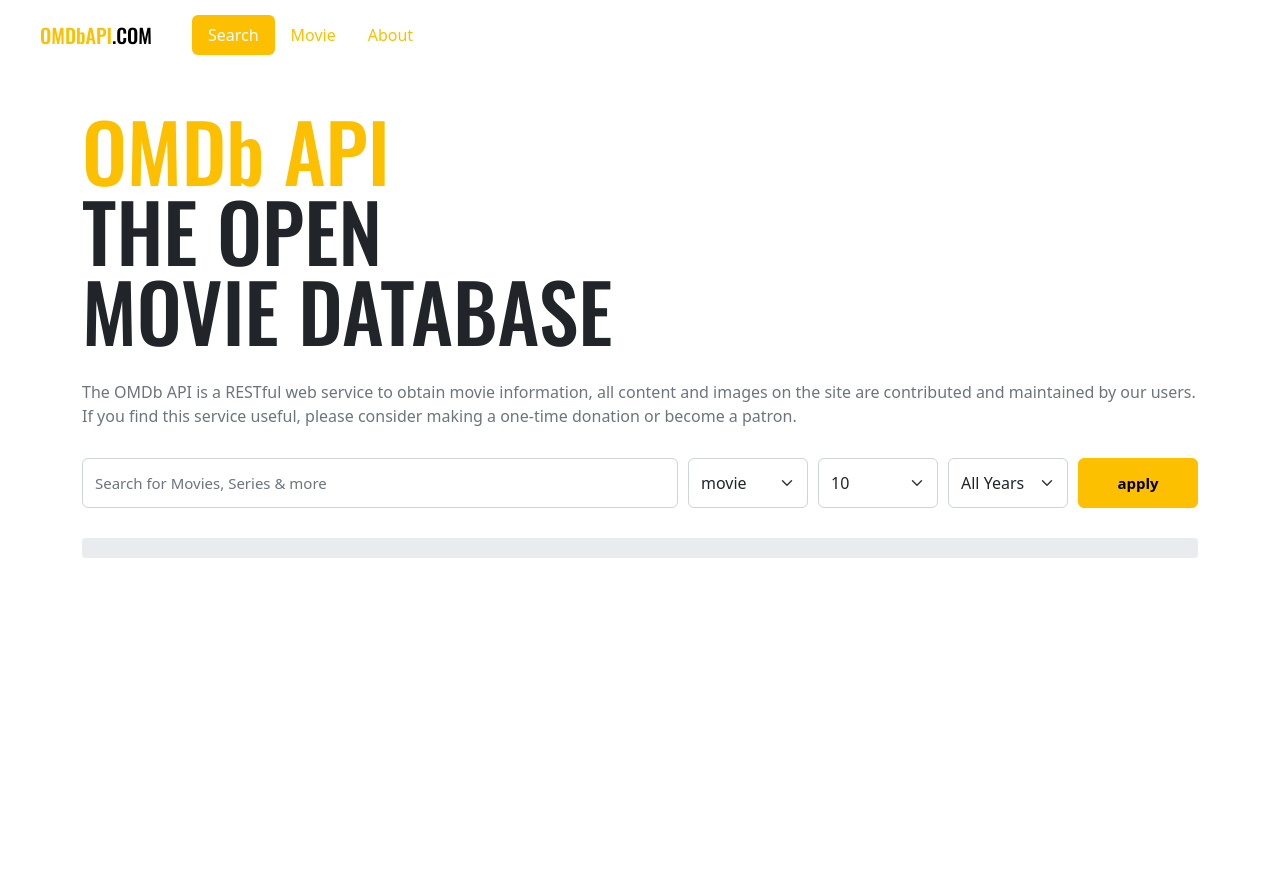
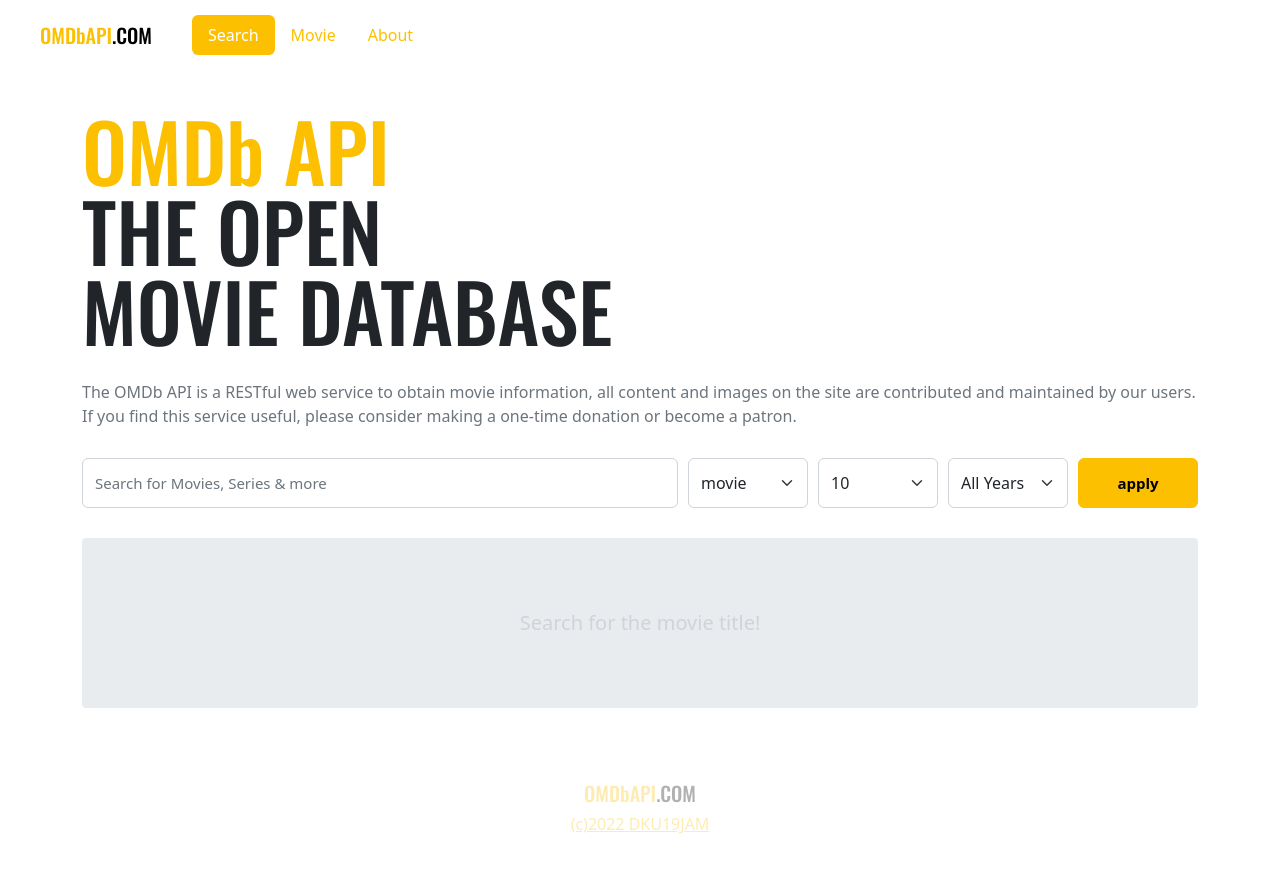
Before and after one commit to dku19jam/vue3-movie-app, a Vue app: page /#/ in a window 1280 px wide. Shown: the top 872 px of the page. Before the commit the page ends 800 px from the top, so only its background shows below. Built offline with nearby package versions, Linux system fonts and the light colour scheme.

Commit message:
Footer, 영화 상세 페이지 정보 가져오기

```diff
--- a/package.json
+++ b/package.json
@@ -48,6 +48,7 @@
 		"bootstrap": "^5.2.0",
 		"lodash": "^4.17.21",
 		"node-fetch": "^2.6.1",
+		"url": "^0.11.0",
 		"vue": "^3.2.36",
 		"vue-router": "^4.1.3",
 		"vuex": "^4.0.2"
--- a/src/App.vue
+++ b/src/App.vue
@@ -1,13 +1,17 @@
 <template lang="">
   <Header> </Header>
   <RouterView></RouterView>
+  <Footer></Footer>
 </template>
 
 <script>
 import Header from "~/components/Header";
+import Footer from "~/components/Footer";
+
 export default {
   components: {
     Header,
+    Footer,
   },
 };
 </script>
--- /dev/null
+++ b/src/components/Footer.vue
@@ -0,0 +1,31 @@
+<template>
+  <footer>
+    <Logo/>
+      <a href="https://github.com/dku19jam" target="_blank">
+        (c){{ new Date().getFullYear() }} DKU19JAM
+      </a>
+  </footer>
+</template>
+
+<script>
+import Logo from "~/components/Logo";
+
+export default {
+  name: "Footer",
+  components: {
+    Logo,
+  },
+};
+</script>
+
+<style lang="scss" scoped>
+footer {
+  padding: 70px 0;
+  text-align: center;
+  opacity: .3;
+  .logo {
+    display: block;
+    margin-bottom: 4px;
+  }
+}
+</style>
--- a/src/components/Header.vue
+++ b/src/components/Header.vue
@@ -26,7 +26,7 @@
         },
         {
           name: "Movie",
-          href: "/movie",
+          href: "/movie/tt4520988",
         },
         {
           name: "About",
--- a/src/components/MovieList.vue
+++ b/src/components/MovieList.vue
@@ -1,8 +1,9 @@
 <template>
   <div class="container">
-    <div class="inner">
-      <div class="message">{{ message }}</div>
-      <div class="movies">
+    <div :class="{ 'no-result': !movies.length }" class="inner">
+      <div v-if="loading" class="spinner-border text-primary"></div>
+      <div v-if="message" class="message">{{ message }}</div>
+      <div v-else class="movies">
         <MovieItem
           v-for="movie in movies"
           :key="movie.imdbID"
@@ -28,6 +29,9 @@
     message() {
       return this.$store.state.movie.message;
     },
+    loading(){
+      return this.$store.state.movie.loading;
+    }
   },
 };
 </script>
@@ -41,6 +45,14 @@
     background-color: $gray-200;
     padding: 10px 0;
     border-radius: 4px;
+    text-align: center;
+    &.no-result {
+      padding: 70px 0;
+    }
+  }
+  .message {
+    color: $gray-400;
+    font-size: 20px;
   }
   .movies {
     display: flex;
--- a/src/routes/Movie.vue
+++ b/src/routes/Movie.vue
@@ -1,7 +1,67 @@
-<template lang="">
-  <h1>Movie</h1>
+<template lang="html">
+  <div class="container">
+    <div class="skeletons">
+      <div class="skeleton poster"></div>
+      <div class="specs">
+        <div class="skeleton title"></div>
+        <div class="skeleton spec"></div>
+        <div class="skeleton plot"></div>
+        <div class="skeleton etc"></div>
+        <div class="skeleton etc"></div>
+        <div class="skeleton etc"></div>
+      </div>
+    </div>
+  </div>
 </template>
 <script>
-export default {};
+export default {
+  created() {
+    console.log(this.$route);
+    this.$store.dispatch("movie/searchMovieWithId", {
+      id: this.$route.params.id,
+    });
+  },
+};
 </script>
-<style lang=""></style>
+<style lang="scss" scoped>
+@import "~/scss/main";
+
+.container {
+  padding-top: 40px;
+}
+.skeletons {
+  display: flex;
+  .poster {
+    flex-shrink: 0;
+    width: 500px;
+    height: 500px * 3 /2;
+    margin-right: 70px;
+  }
+  .specs {
+    flex-grow: 1;
+  }
+  .skeleton {
+    border-radius: 10px;
+    background-color: $gray-200;
+    &.title {
+      width: 80%;
+      height: 70px;
+    }
+    &.spec {
+      width: 60%;
+      height: 30px;
+      margin-top: 20px;
+    }
+    &.plot {
+      width: 100%;
+      height: 250px;
+      margin-top: 20px;
+    }
+    &.etc {
+      width: 50%;
+      height: 50px;
+      margin-top: 20px;
+    }
+  }
+}
+</style>
--- a/src/routes/index.js
+++ b/src/routes/index.js
@@ -11,7 +11,7 @@
 			component: Home,
 		},
 		{
-			path: '/movie',
+			path: '/movie/:id',
 			component: Movie,
 		},
 		{
--- a/src/store/movie.js
+++ b/src/store/movie.js
@@ -1,12 +1,13 @@
 import axios from "axios";
-import _uniqBy from 'lodash/uniqBy'
+import _uniqBy from "lodash/uniqBy";
 
 export default {
   namespaced: "true",
   state: () => ({
     movies: [],
-    message: "",
+    message: "Search for the movie title!",
     loading: false,
+    theMovie: {}
   }),
   getters: {},
   mutations: {
@@ -22,6 +23,11 @@
   },
   actions: {
     async searchMovies({ state, commit }, payload) {
+      if (state.loading) return;
+      commit("updateState", {
+        message: "",
+        loading: true,
+      });
       try {
         const res = await _fetchMovie({
           ...payload,
@@ -29,8 +35,7 @@
         });
         const { Search, totalResults } = res.data;
         commit("updateState", {
-          movies: _uniqBy(Search, 'imdbID'),
-
+          movies: _uniqBy(Search, "imdbID"),
         });
 
         const total = parseInt(totalResults, 10);
@@ -39,42 +44,71 @@
         //추가 요청 전송
         if (pageLength > 1) {
           for (let page = 2; page <= pageLength; page += 1) {
-            if (page > payload.number / 10) break
+            if (page > payload.number / 10) break;
             const res = await _fetchMovie({
               ...payload,
-              page:page
+              page: page,
             });
             const { Search } = res.data;
             commit("updateState", {
-              movies: [...state.movies, ..._uniqBy(Search, 'imdbID')],
+              movies: [...state.movies, ..._uniqBy(Search, "imdbID")],
             });
           }
         }
-      } catch (message){
+      } catch (message) {
+        commit("updateState", {
+          movies: [],
+          message,
+        });
+      } finally {
+        commit("updateState", {
+          loading: false,
+        });
+      }
+    },
+    async searchMovieWithId({ state, commit }, payload) {
+      if (state.loading) return;
+      commit("updateState", {
+        theMovie: {},
+        loading: true,
+      });
+
+      try {
+        const res = await _fetchMovie(payload);
         commit('updateState',{
-          movies: [],
-          message
-      });
+          theMovie: res.data(),
+        })
+      } catch (error) {
+        commit('updateState',{
+          theMovie: {},
+        })
+      }finally {
+        commit('updateState',{
+          loading: false,
+        })
       }
     },
   },
 };
 
 function _fetchMovie(payload) {
-  const {title, type, year, page} = payload;
+  const { title, type, year, page, id } = payload;
   const OMDB_API_KEY = "7035c60c";
-  const url = `https://www.omdbapi.com/?apikey=${OMDB_API_KEY}&s=${title}&type=${type}&y=${year}&page=${page}`;
+  const url = id
+    ? `https://www.omdbapi.com/?apikey=${OMDB_API_KEY}&i=${id}`
+    : `https://www.omdbapi.com/?apikey=${OMDB_API_KEY}&s=${title}&type=${type}&y=${year}&page=${page}`;
 
   return new Promise((resolve, reject) => {
-    axios.get(url)
+    axios
+      .get(url)
       .then((res) => {
         if (res.data.Error) {
           reject(res.data.Error);
         }
-        resolve (res);
+        resolve(res);
       })
-      .catch((err)=>{
+      .catch((err) => {
         reject(err.message);
-      })
+      });
   });
 }
```
